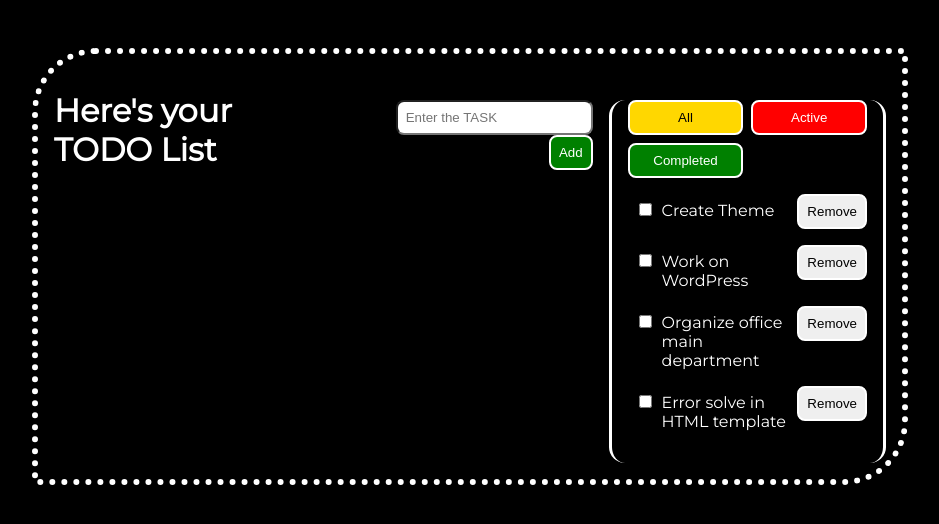
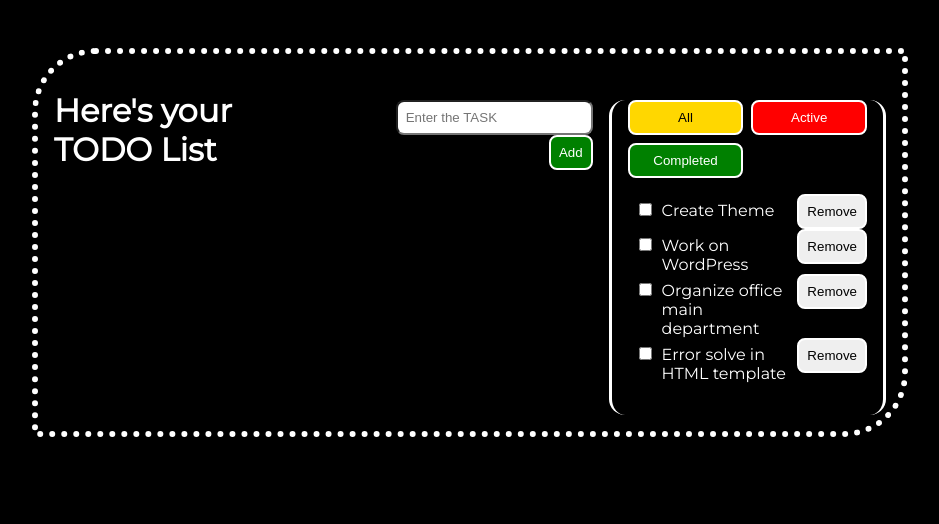
Before and after one commit to VIGNESHWAR-RV/my-todolist, a React (Create React App) app: page / in a window 1280 px wide. Shown: the top 524 px of the page, without its empty margins (16-955 px from the left). Built offline with nearby package versions, Linux system fonts and the light colour scheme.

Commit message:
updated todo app

```diff
--- a/src/App.js
+++ b/src/App.js
@@ -1,105 +1,106 @@
 //import logo from './logo.svg';
 import './App.css';
-import {useState} from 'react'
+import { useState } from 'react'
 
 
 function App() {
 
   //default tasks
-  const defaultTasks = [{check:false,task:'Create Theme'},
-                      {check:false,task:'Work on WordPress'},
-                      {check:false,task:'Organize office main department'},
-                      {check:false,task:'Error solve in HTML template'}];
+  const defaultTasks = [
+  { status: "active", task: 'Create Theme' },
+  { status: "active", task: 'Work on WordPress' },
+  { status: "active", task: 'Organize office main department' },
+  { status: "active", task: 'Error solve in HTML template' }];
 
   //hooks for new tasks
-  const [taskList,addTask] = useState(defaultTasks);
-  const [typedTask,adding]=useState({});
+  const [taskList, setTaskList] = useState(defaultTasks);
+  const [typedTask, setTypedTask] = useState("");
 
-  //conditional rendering for conditional rendering
-const [show,setShow] = useState(true);
-const [show1,setShow1] = useState(false);
-const [show2,setshow2] = useState(false);
-
-
-//function to render the tasks
-function Display({check , task , type , id , remove}){
-  const [strike,striking] = useState(check);
-  const style = {display:(strike)?"none":"block"};
-  const style1 = {display:(strike)?"block":"none"};
-
-  const removing=(id)=>{
-      const removedList = taskList.filter((task,index)=>index!==id);
-      remove(removedList);
-      console.log(removedList);
-  }
-
-
-return(
-  <div className="tasks">
-
-
-   {(type==="filter")
-     ? (check===false)
-           ?<div style={style} className="task">
-               <input type="checkbox" onClick={()=>{striking(!strike);
-                                              for(let i of taskList){
-                                                if(i.task===task){
-                                                    i.check = true;
-                                                }};}}/>
-                <span>{task}</span>
-            </div>
-           : (check===true)
-              ?<div style={style1} className="task">
-                <input type="checkbox" defaultChecked onClick={()=>{striking(!strike);
-                                               for(let i of taskList){
-                                                 if(i.task===task){
-                                                     i.check = false;
-                                                 }};}}/>
-                 <span><strike>{task}</strike></span>
-                 </div>
-           :""
-     :  (check)
-              ? <div className="task"><input type="checkbox" defaultChecked onClick={()=>{striking(!strike);
-                                               for(let i of taskList){
-                                                 if(i.task===task){
-                                                   i.check = !strike;
-                                                 }};}}/>
-                {(strike)?<span><strike>{task}</strike></span>:<span>{task}</span>}
-                <button onClick={()=>removing(id)}>Remove</button></div>
-              : <div className="task"><input type="checkbox" onClick={()=>{striking(!strike);
-                                                 for(let i of taskList){
-                                                 if(i.task===task){
-                                                   i.check = !strike;
-                                                 }};}}/>
-               {(strike)?<span><strike>{task}</strike></span> :<span>{task}</span>}
-               <button onClick={()=>removing(id)}>Remove</button></div>}
-  </div>);}
+  // hook for status based conditional rendering
+  const [show, setShow] = useState("all");
 
   return (
     <div className="App">
       <h1>Here's your TODO List</h1>
       <div className="addTask-grid">
         <div className="addTask">
-       <input placeholder="Enter the TASK" onChange={(event)=>adding({check:false, task:(event.target.value)})}/>
-       <button className="button" onClick={()=>{(typedTask.task!==undefined)?addTask([...taskList,typedTask]):alert("Enter task to add");}}>Add</button>
+          <input placeholder="Enter the TASK" value={typedTask} onChange={(event) => setTypedTask(event.currentTarget.value)} />
+          <button className="button" onClick={() => {
+            if(typedTask !== "") {
+              setTaskList([...taskList, {status: "active", task: typedTask}]);
+              setTypedTask("");
+            } else {
+              alert("Enter task to add");
+            }
+          }}>Add</button>
         </div>
       </div>
       <div className="status-and-tasks-grid">
         <div className="taskStatus">
-       <button onClick={()=>{setShow(true);setShow1(false);setshow2(false)}}>All</button>
-       <button onClick={()=>{setShow(false);setShow1(true);setshow2(false)}}>Active</button>
-       <button onClick={()=>{setShow(false);setShow1(false);setshow2(true)}}>Completed</button>
+          <button onClick={() => { setShow("all") }}>All</button>
+          <button onClick={() => { setShow("active") }}>Active</button>
+          <button onClick={() => { setShow("completed") }}>Completed</button>
         </div>
-         {(show) ? (taskList.map(({check,task},index)=><Display key={index} id={index} check={check} task={task} remove={addTask} type="All" />)) : ""}
-
-         {(show1) ? (taskList.filter((task)=>{return(task.check===false)}).map(({task,check},index)=><Display key={index} check={check} task={task} type="filter" />)) :""}
-
-         {(show2) ? (taskList.filter((task)=>{return(task.check===true)}).map(({task,check},index)=><Display key={index} check={check} task={task} type="filter"/>)) :""}
+        <div className="tasks">
+          {taskList.map(({status, task}, index)=>{
+            if(show === "all" || show === status) {
+              return (
+                <Task id={index} status={status} task={task} updateTaskList={setTaskList} />
+              )
+            } else {
+              return <></>
+            }
+          })}
+        </div>
       </div>
     </div>
   );
 }
 
+//function to render the tasks
+function Task({ status, task, id, updateTaskList }) {
+
+  const removeTask = (id) => {
+    updateTaskList((taskList)=> taskList.filter((task, index) => index !== id));
+  };
+
+  const updateTaskStatus = (id, updatedStatus) => {
+    updateTaskList((taskList)=> taskList.map((task, index) => {
+        if(index === id) {
+          task.status = updatedStatus;
+        }
+        return task;
+      })
+    );
+  };
+
+  console.log("rendering");
+
+  return (
+    <>
+      { <div className='task'>
+          <input type="checkbox" checked={status === "completed"} onChange={(e) => {
+            if (e.currentTarget.checked) {
+              updateTaskStatus(id, "completed");
+            } else {
+              updateTaskStatus(id, "active");
+            }
+          }} />
+
+          {(status === "completed")
+            ? <span><strike>{task}</strike></span>
+            : <span>{task}</span>}
+
+          <button onClick={() => removeTask(id)}>Remove</button>
+
+        </div>
+      }
+    </>
+  );
+
+}
+
+
 
 
 
```
Lines whose indentation alone changed are shown as unchanged.
